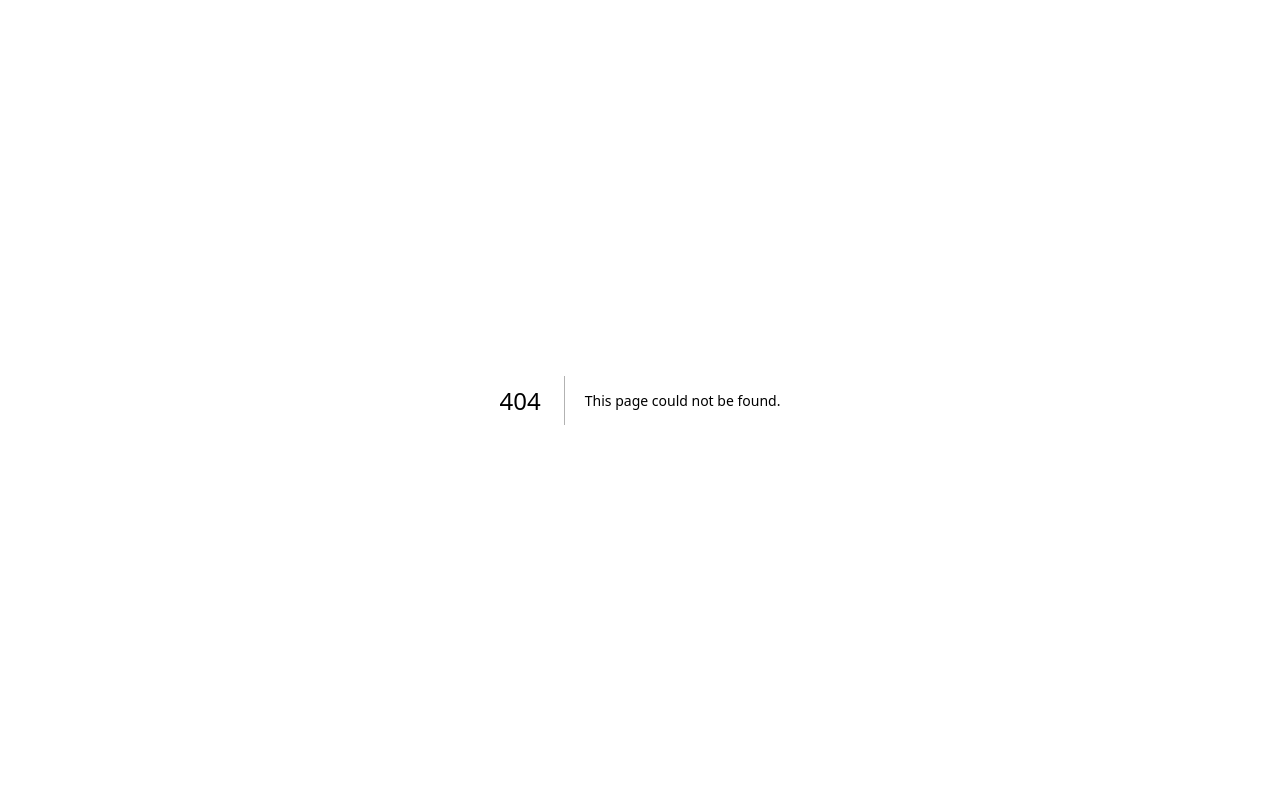
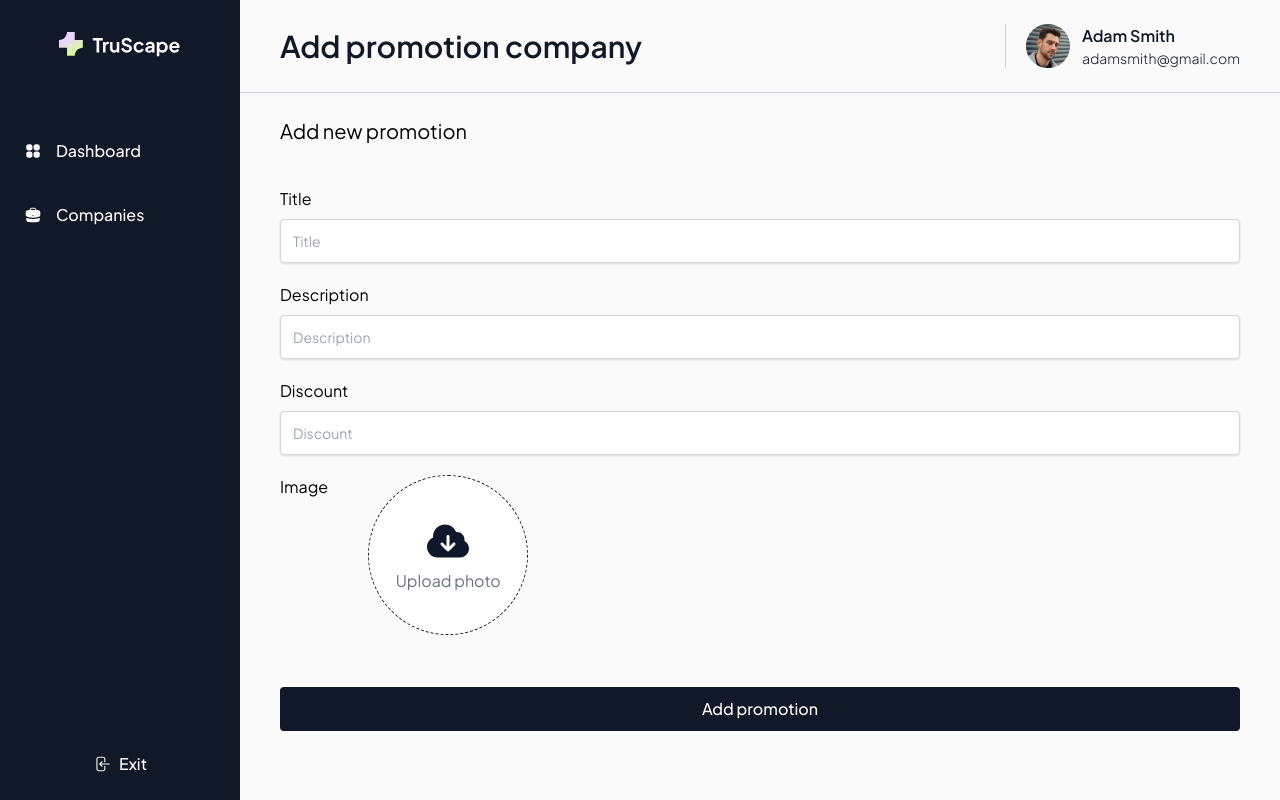
Before and after one commit to Vitalii-250885/truscape, a Next.js app: page /companies/1/new-promotion in a window 1280 px wide. Before the commit this address had no page. Built offline with nearby package versions, Linux system fonts and the light colour scheme; no server answers.

Commit message:
add modal

```diff
--- a/src/app/(admin)/companies/@modal/(.)new/page.tsx
+++ b/src/app/(admin)/companies/@modal/(.)new/page.tsx
@@ -2,16 +2,11 @@
 
 import React from 'react';
 import { useRouter } from 'next/navigation';
-import CompanyForm from '@/app/components/company-form';
-import Modal from '@/app/components/modal';
+import CompanyFormModal from '@/app/components/company-form-modal';
 
 export interface PageProps {}
 
 export default function Page({}: PageProps) {
   const router = useRouter();
-  return (
-    <Modal show={true} onClose={() => router.back()}>
-      <CompanyForm onSubmit={console.log} />
-    </Modal>
-  );
+  return <CompanyFormModal show={true} onClose={() => router.back()} />;
 }
--- /dev/null
+++ b/src/app/(admin)/companies/@modal/[id]/(.)new-promotion/page.tsx
@@ -0,0 +1,20 @@
+'use client';
+
+import React from 'react';
+import { useRouter } from 'next/navigation';
+import PromotionFormModal from '@/app/components/promotion-form-modal';
+
+export interface PageProps {
+  params: { id: string };
+}
+
+export default function Page({ params }: PageProps) {
+  const router = useRouter();
+  return (
+    <PromotionFormModal
+      companyId={params.id}
+      show={true}
+      onClose={() => router.back()}
+    />
+  );
+}
--- /dev/null
+++ b/src/app/(admin)/companies/@modal/[id]/page.tsx
@@ -0,0 +1,7 @@
+import React from 'react';
+
+export interface PageProps {}
+
+export default function Page({}: PageProps) {
+  return null;
+}
--- /dev/null
+++ b/src/app/(admin)/companies/@toolbar/[id]/new-promotion/page.tsx
@@ -0,0 +1,7 @@
+import React from 'react';
+
+export interface PageProps {}
+
+export default function Page({}: PageProps) {
+  return null;
+}
--- /dev/null
+++ b/src/app/(admin)/companies/[id]/new-promotion/page.tsx
@@ -0,0 +1,16 @@
+'use client';
+
+import React from 'react';
+import PromotionForm from '@/app/components/promotion-form';
+
+export interface PageProps {
+  params: { id: string };
+}
+
+export default function Page({ params }: PageProps) {
+  return (
+    <div className="py-6 px-10">
+      <PromotionForm companyId={params.id} />
+    </div>
+  );
+}
--- a/src/app/(admin)/companies/new/page.tsx
+++ b/src/app/(admin)/companies/new/page.tsx
@@ -8,7 +8,7 @@ export interface PageProps {}
 export default function Page({}: PageProps) {
   return (
     <div className="py-6 px-10">
-      <CompanyForm onSubmit={console.log} />
+      <CompanyForm />
     </div>
   );
 }
```
